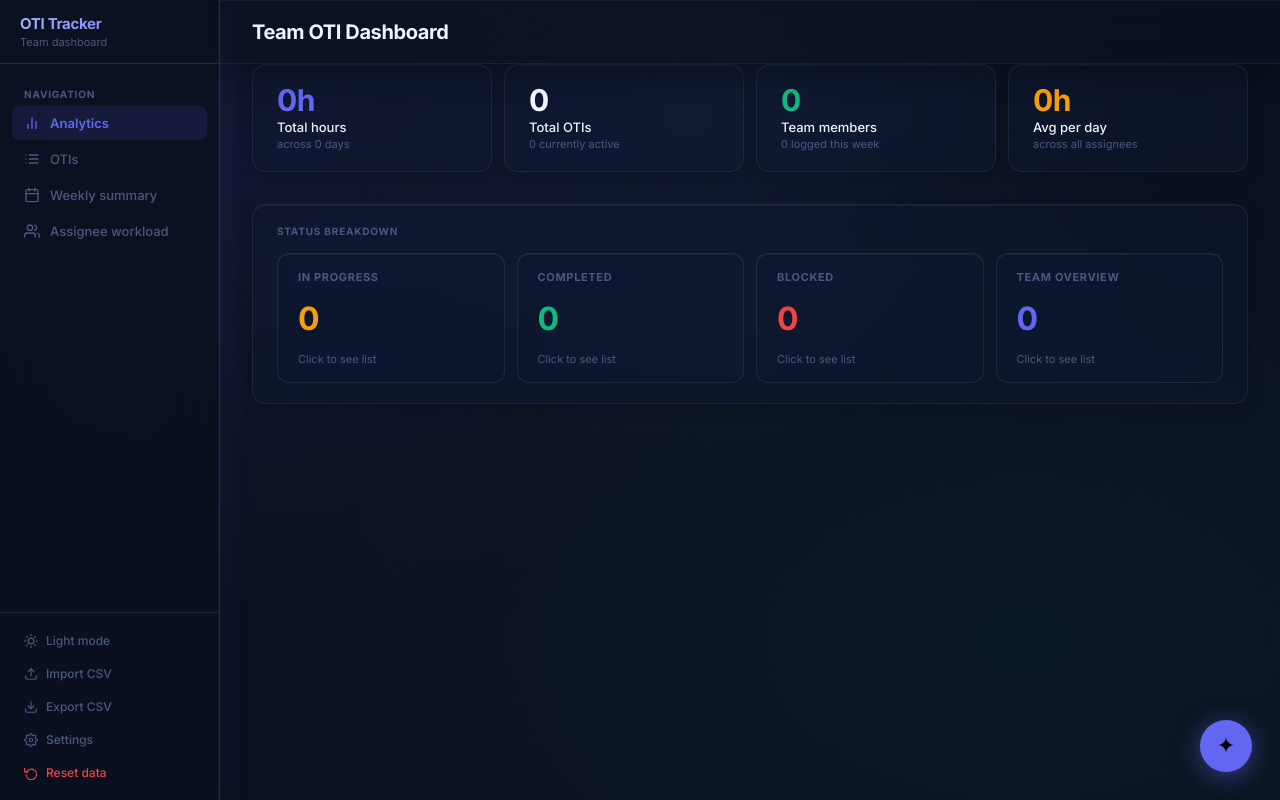
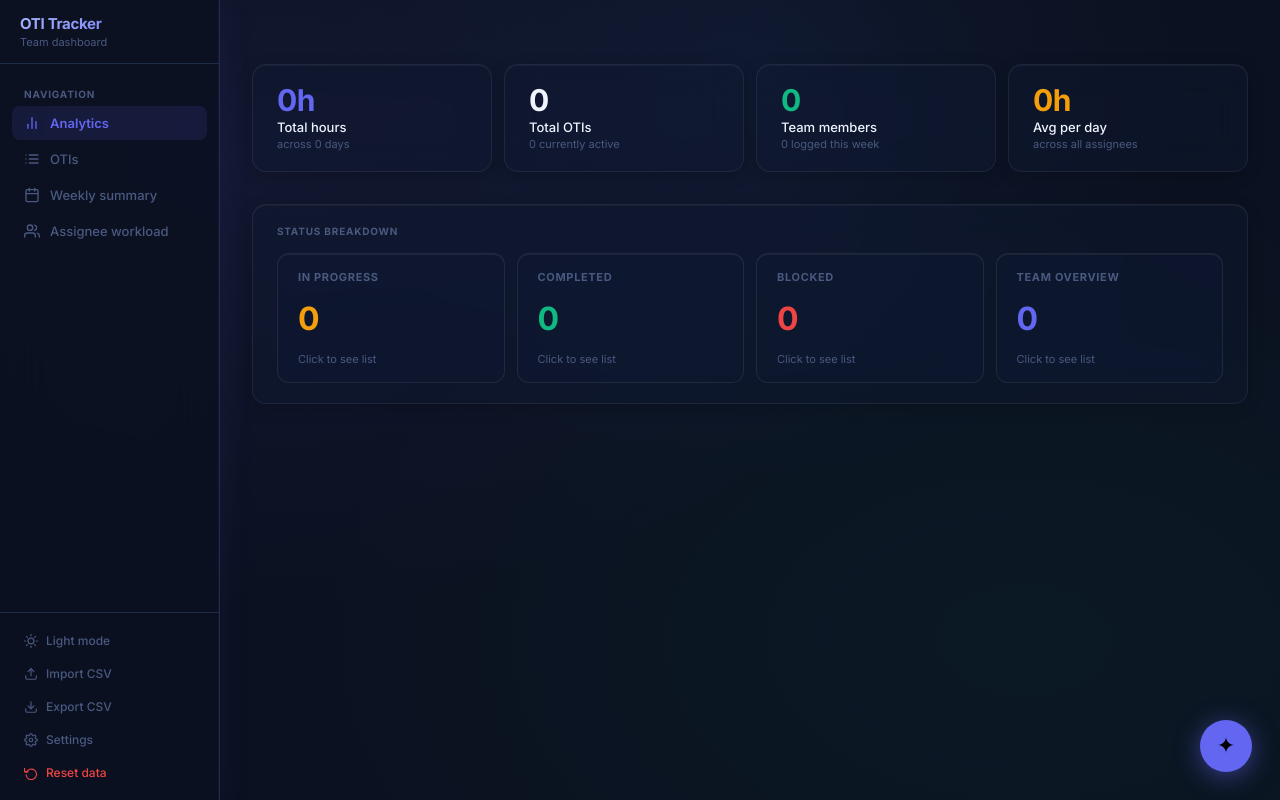
Before and after one commit to sreya-kambhatla/OTI-Tracker-AI, a React (Vite) app: page / in a window 1280 px wide. Built offline with nearby package versions, Linux system fonts and the light colour scheme.

Commit message:
Update App.jsx

```diff
--- a/src/App.jsx
+++ b/src/App.jsx
@@ -1,7 +1,6 @@
 import React from 'react';
 import { EMPTY_FILTERS } from './constants';
 import { groupByOTI, sumHours, applyFilters, loadFromStorage, saveToStorage, exportToCSV } from './utils';
-import TopBar from './components/TopBar';
 import Sidebar from './components/Sidebar';
 import Dashboard from './components/Dashboard';
 import Filters from './components/Filters';
@@ -88,8 +87,6 @@ function App() {
         onReset={handleResetData}
       />
 
-      <TopBar />
-
       {tab === "analytics" && <Dashboard logs={filteredLogs} />}
 
       {tab === "otis" && (
```
